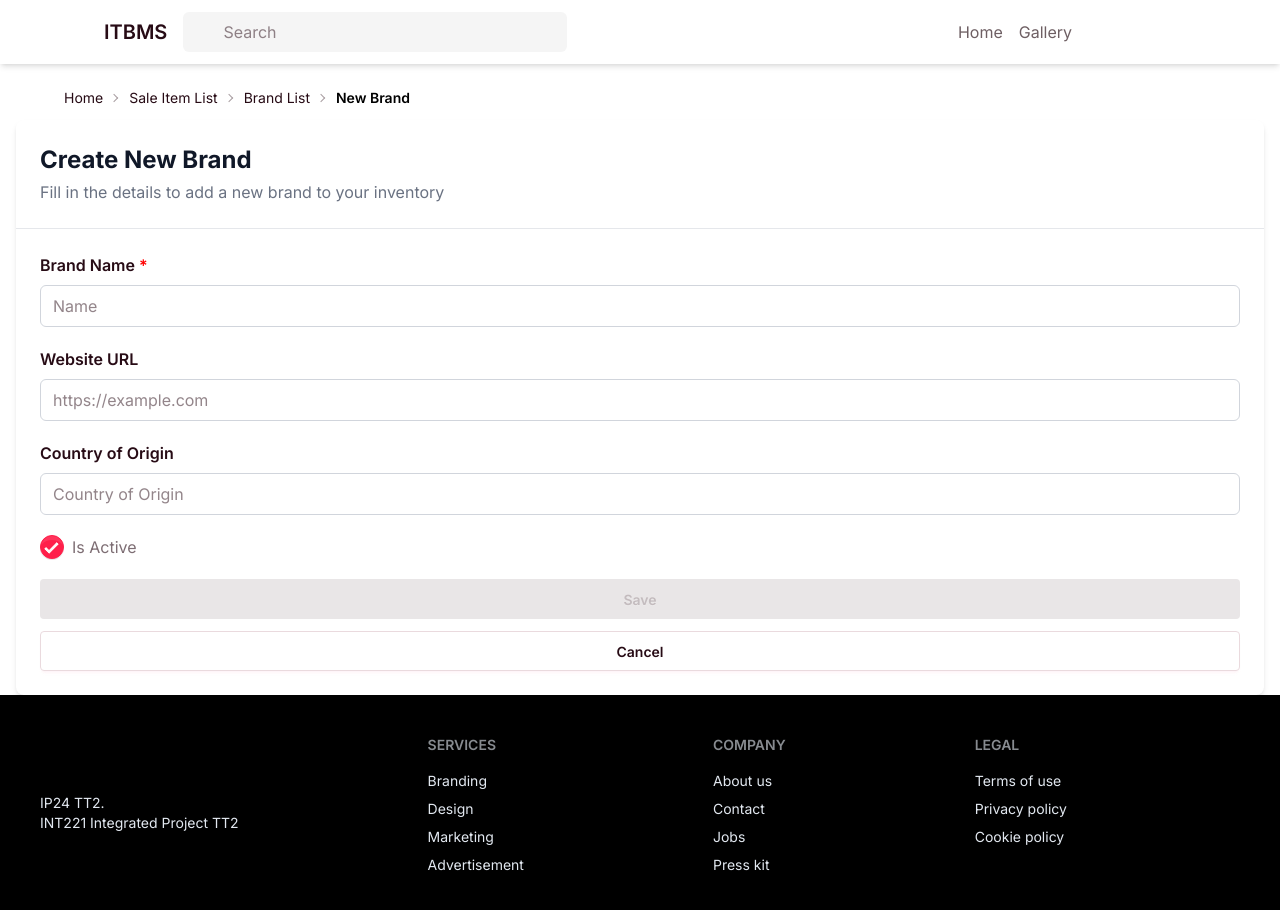
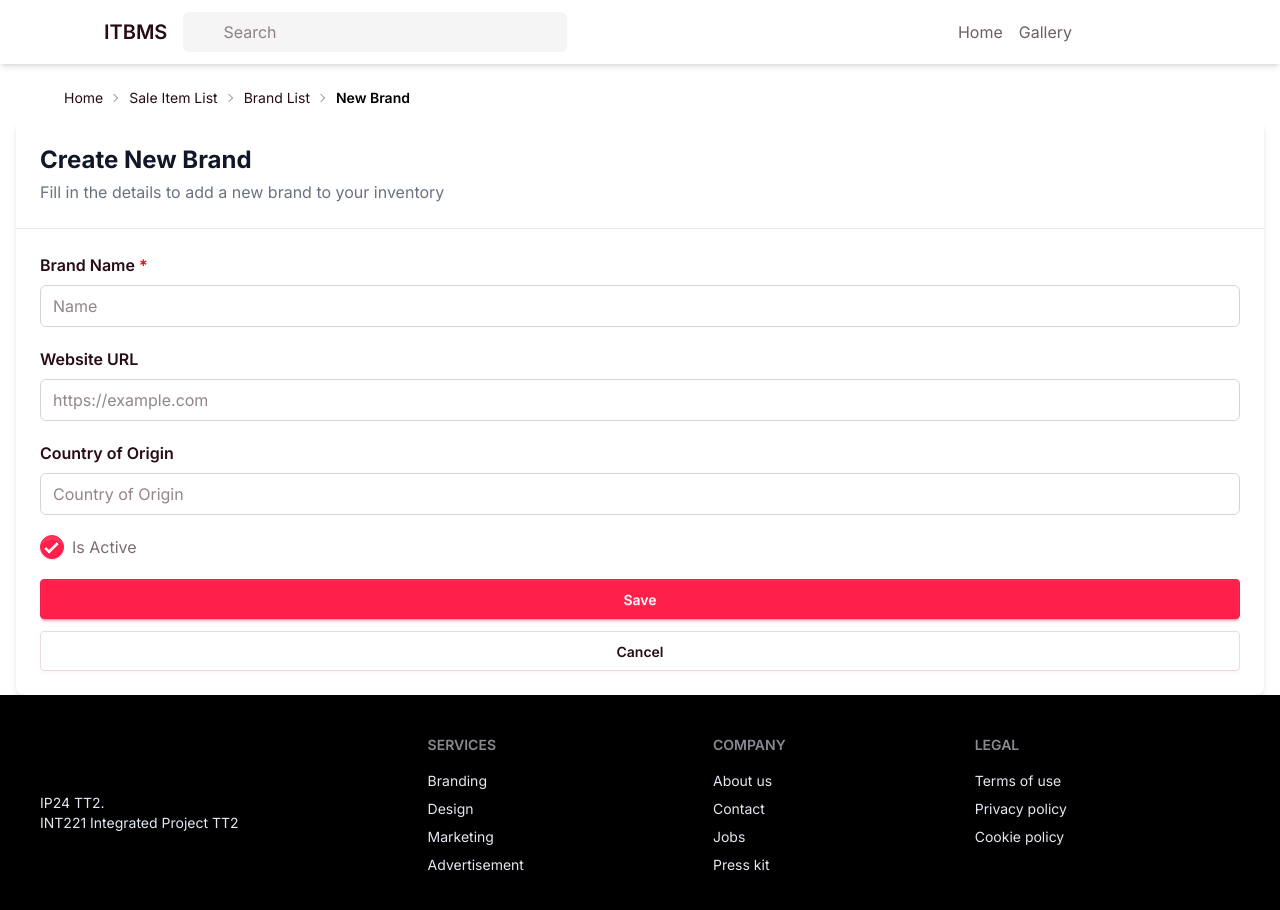
Before and after one commit to Nxtiphong/Integrated-Project, a Vue app in the folder frontend/: page /tt2/brands/add in a window 1280 px wide. Shown: the top 910 px of the page. Built offline with nearby package versions, Linux system fonts and the light colour scheme; some icons are missing.

Commit message:
[FE]✅ Validation Brand Form

```diff
--- a/frontend/src/views/AddBrand.vue
+++ b/frontend/src/views/AddBrand.vue
@@ -18,7 +18,7 @@ const originalForm = ref({});
 const isSubmitting = ref(false);
 
 const isDisabled = computed(() => {
-  const nameInvalid = brandForm.name.trim() === '' || isSubmitting.value;
+  const hasErrors = Object.values(isError.value).some(Boolean);
 
   if (params) {
     const noChanges =
@@ -29,26 +29,43 @@ const isDisabled = computed(() => {
         countryOfOrigin: brandForm.countryOfOrigin,
       }) === JSON.stringify(originalForm.value);
 
-    return nameInvalid || noChanges;
+    return hasErrors || noChanges;
   }
 
-  return nameInvalid;
+  return hasErrors;
 });
 
-const isError = ref(false);
+const isFocused = ref({
+  name: false,
+  websiteUrl: false,
+  countryOfOrigin: false,
+});
+
+const isError = computed(() => ({
+  name: isFocused.value.name && (!brandForm.name.trim() || brandForm.name.trim().length > 30),
+  websiteUrl: isFocused.value.websiteUrl && !isValidUrl(brandForm.websiteUrl),
+  countryOfOrigin:
+    isFocused.value.countryOfOrigin &&
+    (!brandForm.countryOfOrigin.trim() || brandForm.countryOfOrigin.trim().length > 80),
+}));
+
+const isValidUrl = (value) => {
+  if (!value.trim()) return true;
+  try {
+    const url = new URL(value);
+    return url.protocol === 'http:' || url.protocol === 'https:';
+  } catch {
+    return false;
+  }
+};
+
+const markFocused = (field) => {
+  isFocused.value[field] = true;
+};
 
 const focusNext = (refName) => {
   const refInputField = document.getElementById(refName);
   refInputField.focus();
-};
-
-const validateForm = () => {
-  if (!brandForm.name.trim()) {
-    isError.value = true;
-    return false;
-  }
-  isError.value = false;
-  return true;
 };
 
 const handleCancel = () => {
@@ -57,7 +74,6 @@ const handleCancel = () => {
 };
 
 const handleCreate = async () => {
-  if (!validateForm()) return;
   isSubmitting.value = true;
   const result = await submitCreateForm({
     name: brandForm.name,
@@ -187,44 +203,63 @@ onMounted(async () => {
               type="text"
               placeholder="Name"
               v-model.trim="brandForm.name"
+              @blur="markFocused('name')"
               @keydown.enter.prevent="focusNext('websiteUrl')"
               :class="[
                 'itbms-name px-3 py-2 border rounded-md focus:outline-none focus:ring-2 transition-colors',
-                isError
+                isError.name
                   ? 'border-red-500 focus:ring-red-200 focus:border-red-500'
                   : 'border-gray-300 focus:ring-primary/20 focus:border-primary',
               ]"
-              maxlength="30"
             />
-            <p v-if="isError" class="text-error text-xs absolute z-10 top-2 right-2">
-              Name is required
+            <p v-if="isError.name" class="text-error text-xs absolute z-10 -bottom-3 right-2">
+              Brand name must be 1-30 characters long.
             </p>
           </div>
 
-          <div class="flex flex-col space-y-2">
+          <div class="flex flex-col space-y-2 relative">
             <label class="font-semibold">Website URL</label>
             <input
               id="websiteUrl"
               type="text"
               placeholder="https://example.com"
               v-model.trim="brandForm.websiteUrl"
+              @blur="markFocused('websiteUrl')"
               @keydown.enter.prevent="focusNext('country')"
-              class="itbms-websiteUrl px-3 py-2 border border-gray-300 rounded-md focus:outline-none focus:ring-2 focus:ring-primary/20 focus:border-primary transition-colors"
-              maxlength="40"
+              :class="[
+                'itbms-websiteUrl px-3 py-2 border rounded-md focus:outline-none focus:ring-2 transition-colors',
+                isError.websiteUrl
+                  ? 'border-red-500 focus:ring-red-200 focus:border-red-500'
+                  : 'border-gray-300 focus:ring-primary/20 focus:border-primary',
+              ]"
             />
+            <p v-if="isError.websiteUrl" class="text-error text-xs absolute z-10 -bottom-3 right-2">
+              Brand URL must be a valid URL or not specified.
+            </p>
           </div>
 
-          <div class="flex flex-col space-y-2">
+          <div class="flex flex-col space-y-2 relative">
             <label class="font-semibold">Country of Origin</label>
             <input
               id="country"
               type="text"
               placeholder="Country of Origin"
               v-model.trim="brandForm.countryOfOrigin"
+              @blur="markFocused('countryOfOrigin')"
               @keydown.enter.prevent="focusNext('isActive')"
-              class="itbms-countryOfOrigin px-3 py-2 border border-gray-300 rounded-md focus:outline-none focus:ring-2 focus:ring-primary/20 focus:border-primary transition-colors"
-              maxlength="80"
+              :class="[
+                'itbms-countryOfOrigin px-3 py-2 border rounded-md focus:outline-none focus:ring-2 transition-colors',
+                isError.countryOfOrigin
+                  ? 'border-red-500 focus:ring-red-200 focus:border-red-500'
+                  : 'border-gray-300 focus:ring-primary/20 focus:border-primary',
+              ]"
             />
+            <p
+              v-if="isError.countryOfOrigin"
+              class="text-error text-xs absolute z-10 -bottom-3 right-2"
+            >
+              Brand country of origin must be 1-80 characters long or not specified.
+            </p>
           </div>
 
           <div class="flex space-x-2 justify-start items-center">
--- a/frontend/src/views/AddSaleItem.vue
+++ b/frontend/src/views/AddSaleItem.vue
@@ -71,9 +71,7 @@ const validateField = (field, value) => {
 };
 
 const onChange = (field) => {
-  console.log(`Field changed: ${field}`);
   errors.value[field] = validateField(field, product.value[field]);
-  console.log(`errors.value[field]: ${errors.value[field]}`);
 };
 
 const onInput = (field) => {
```
